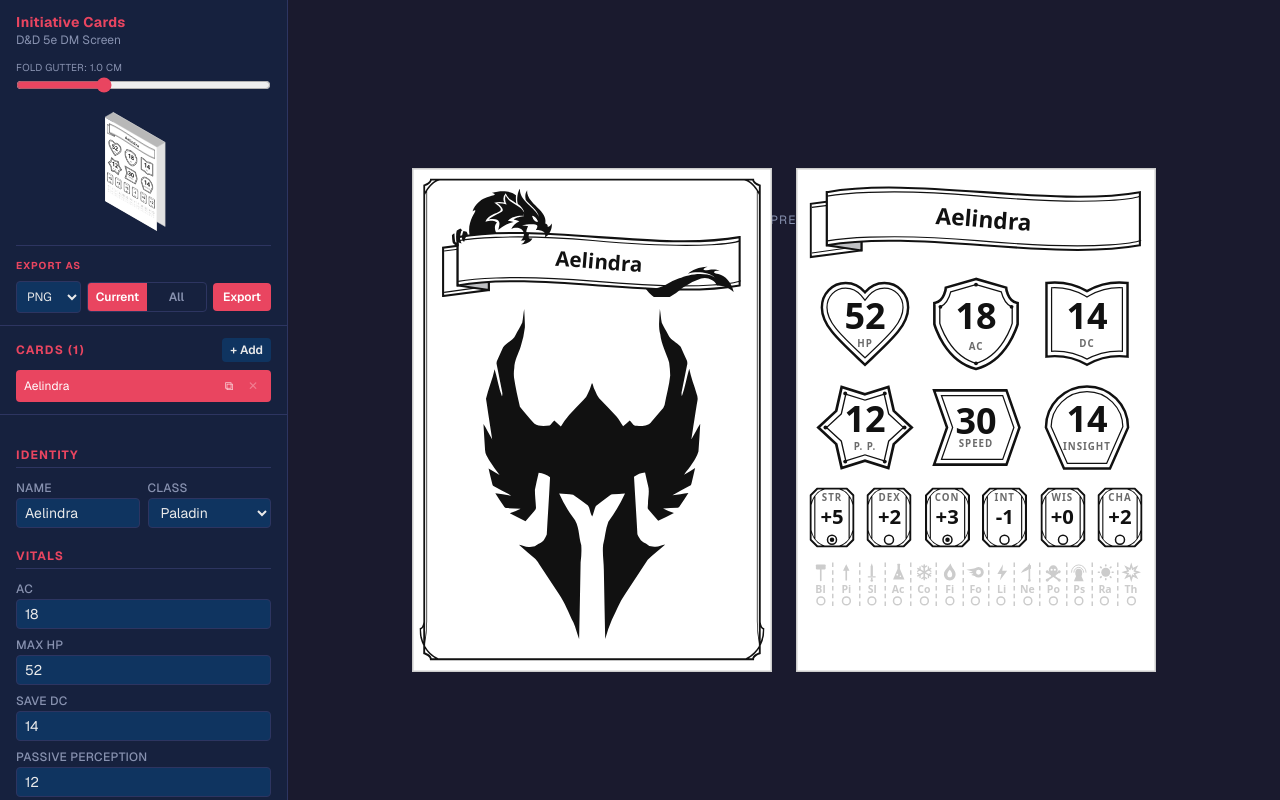
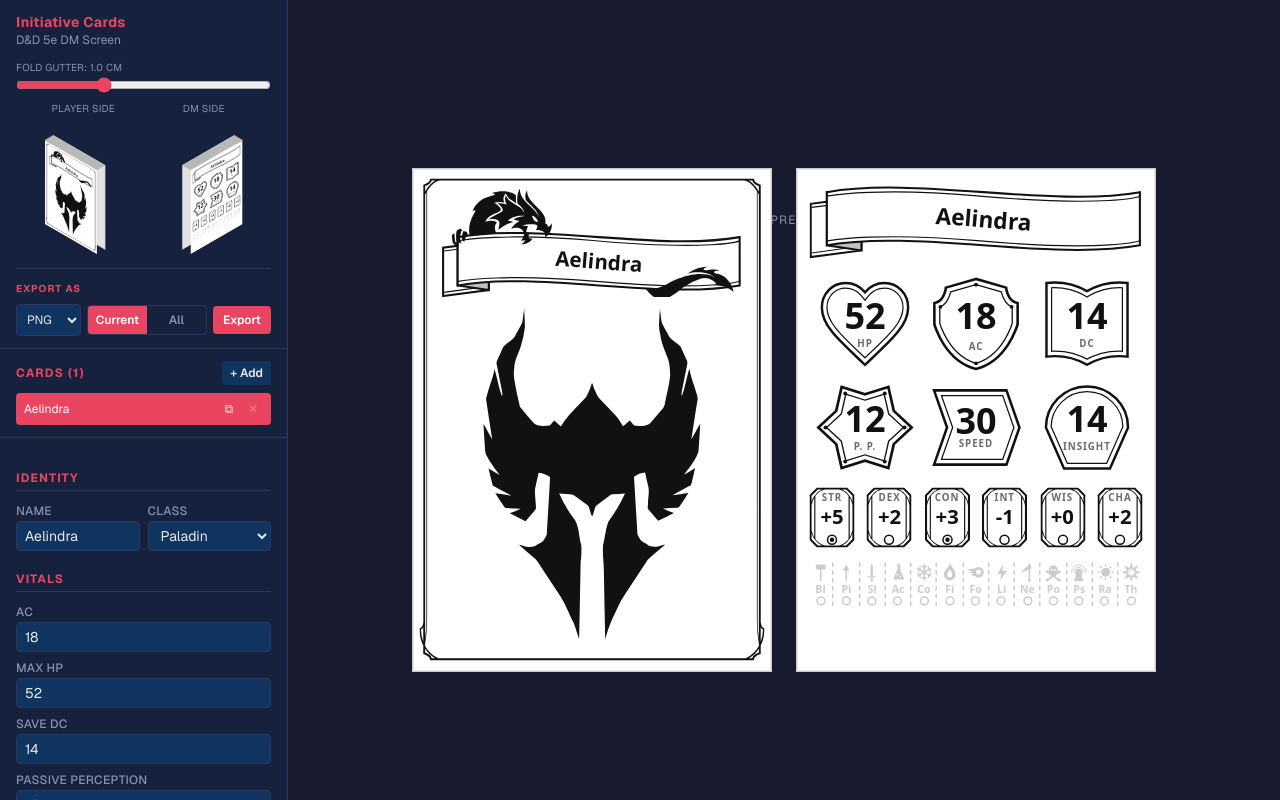
Before and after one commit to Jackclarke95/initiative-card-generator, a Next.js app: page / in a window 1280 px wide. Built offline with nearby package versions, Linux system fonts and the light colour scheme.

Commit message:
Add player-side preview in isometric

```diff
--- a/app/page.tsx
+++ b/app/page.tsx
@@ -93,7 +93,10 @@ export default function Home() {
   );
 
   function setMargin(side: MarginSide, value: number) {
-    setPdfSettings((prev) => ({ ...prev, margins: { ...prev.margins, [side]: value } }));
+    setPdfSettings((prev) => ({
+      ...prev,
+      margins: { ...prev.margins, [side]: value },
+    }));
   }
 
   // PDF always covers the whole deck, so picking it forces (and locks)
@@ -108,22 +111,38 @@ export default function Home() {
     setExporting(true);
     try {
       if (exportChoice === "pdf") {
-        await exportAllCardsAsPdf(cards, pdfSettings.paper, pdfSettings.margins, gutterCm);
+        await exportAllCardsAsPdf(
+          cards,
+          pdfSettings.paper,
+          pdfSettings.margins,
+          gutterCm,
+        );
       } else if (exportScope === "all") {
         await exportAllCards(cards, exportChoice);
       } else {
         const node = document.querySelector<HTMLElement>(
           `[data-card-id="${activeId}"]`,
         );
-        if (node) await exportCard(node, exportChoice, activeCard.characterName);
+        if (node)
+          await exportCard(node, exportChoice, activeCard.characterName);
       }
     } catch (err) {
       console.error(`Failed to export ${exportChoice}`, err);
-      alert(`Failed to export ${exportChoice.toUpperCase()}. See console for details.`);
+      alert(
+        `Failed to export ${exportChoice.toUpperCase()}. See console for details.`,
+      );
     } finally {
       setExporting(false);
     }
-  }, [cards, activeId, activeCard, exportScope, exportChoice, pdfSettings, gutterCm]);
+  }, [
+    cards,
+    activeId,
+    activeCard,
+    exportScope,
+    exportChoice,
+    pdfSettings,
+    gutterCm,
+  ]);
 
   return (
     <div
@@ -152,7 +171,10 @@ export default function Home() {
           </div>
 
           <label className="flex flex-col gap-0.5">
-            <span className="text-[10px] uppercase tracking-wide" style={{ color: "var(--text-muted)" }}>
+            <span
+              className="text-[10px] uppercase tracking-wide"
+              style={{ color: "var(--text-muted)" }}
+            >
               Fold gutter: {gutterCm.toFixed(1)} cm
             </span>
             <input
@@ -165,12 +187,36 @@ export default function Home() {
               className="w-full accent-[var(--accent)]"
             />
           </label>
-          <div className="flex justify-center mt-2">
-            <FoldedCardPreview
-              card={activeCard}
-              gutterHeightCm={gutterCm}
-              maxGutterHeightCm={GUTTER_MAX_CM}
-            />
+          <div className="flex justify-center items-start gap-10 mt-2">
+            <div className="flex flex-col items-center gap-2">
+              <span
+                className="text-[10px] uppercase tracking-wide"
+                style={{ color: "var(--text-muted)" }}
+              >
+                Player side
+              </span>
+              <FoldedCardPreview
+                card={activeCard}
+                gutterHeightCm={gutterCm}
+                maxGutterHeightCm={GUTTER_MAX_CM}
+                face="player"
+              />
+            </div>
+            <div className="flex flex-col items-center gap-2">
+              <span
+                className="text-[10px] uppercase tracking-wide"
+                style={{ color: "var(--text-muted)" }}
+              >
+                DM side
+              </span>
+              <FoldedCardPreview
+                card={activeCard}
+                gutterHeightCm={gutterCm}
+                maxGutterHeightCm={GUTTER_MAX_CM}
+                face="dm"
+                mirrored
+              />
+            </div>
           </div>
 
           <div
@@ -186,9 +232,14 @@ export default function Home() {
             <div className="flex items-center gap-1.5">
               <select
                 value={exportChoice}
-                onChange={(e) => handleFormatChange(e.target.value as ExportChoice)}
+                onChange={(e) =>
+                  handleFormatChange(e.target.value as ExportChoice)
+                }
                 className="bg-[var(--surface-raised)] border rounded px-1.5 py-1.5 text-xs uppercase"
-                style={{ borderColor: "var(--border)", color: "var(--text-primary)" }}
+                style={{
+                  borderColor: "var(--border)",
+                  color: "var(--text-primary)",
+                }}
               >
                 <option value="svg">SVG</option>
                 <option value="png">PNG</option>
@@ -200,7 +251,8 @@ export default function Home() {
                 style={{ borderColor: "var(--border)" }}
               >
                 {(["current", "all"] as const).map((scope) => {
-                  const disabled = scope === "current" && exportChoice === "pdf";
+                  const disabled =
+                    scope === "current" && exportChoice === "pdf";
                   return (
                     <button
                       key={scope}
@@ -208,8 +260,12 @@ export default function Home() {
                       disabled={disabled}
                       className="flex-1 py-1.5 text-xs font-semibold transition-colors disabled:opacity-30 disabled:cursor-not-allowed"
                       style={{
-                        background: exportScope === scope ? "var(--accent)" : "transparent",
-                        color: exportScope === scope ? "#fff" : "var(--text-muted)",
+                        background:
+                          exportScope === scope
+                            ? "var(--accent)"
+                            : "transparent",
+                        color:
+                          exportScope === scope ? "#fff" : "var(--text-muted)",
                       }}
                     >
                       {scope === "current" ? "Current" : "All"}
@@ -230,16 +286,25 @@ export default function Home() {
             {exportChoice === "pdf" && (
               <div className="grid grid-cols-2 gap-2 mt-1">
                 <label className="flex flex-col gap-0.5 col-span-2">
-                  <span className="text-[10px] uppercase tracking-wide" style={{ color: "var(--text-muted)" }}>
+                  <span
+                    className="text-[10px] uppercase tracking-wide"
+                    style={{ color: "var(--text-muted)" }}
+                  >
                     Paper (portrait — card orientation auto-fits)
                   </span>
                   <select
                     value={pdfSettings.paper}
                     onChange={(e) =>
-                      setPdfSettings((prev) => ({ ...prev, paper: e.target.value as PaperPreset }))
+                      setPdfSettings((prev) => ({
+                        ...prev,
+                        paper: e.target.value as PaperPreset,
+                      }))
                     }
                     className="bg-[var(--surface-raised)] border rounded px-1.5 py-1 text-xs"
-                    style={{ borderColor: "var(--border)", color: "var(--text-primary)" }}
+                    style={{
+                      borderColor: "var(--border)",
+                      color: "var(--text-primary)",
+                    }}
                   >
                     {(Object.keys(PAPER_LABELS) as PaperPreset[]).map((p) => (
                       <option key={p} value={p}>
@@ -250,7 +315,10 @@ export default function Home() {
                 </label>
                 {MARGIN_SIDES.map(({ side, label }) => (
                   <label key={side} className="flex flex-col gap-0.5">
-                    <span className="text-[10px] uppercase tracking-wide" style={{ color: "var(--text-muted)" }}>
+                    <span
+                      className="text-[10px] uppercase tracking-wide"
+                      style={{ color: "var(--text-muted)" }}
+                    >
                       {label} margin (cm)
                     </span>
                     <input
@@ -259,9 +327,14 @@ export default function Home() {
                       max={5}
                       step={0.1}
                       value={pdfSettings.margins[side]}
-                      onChange={(e) => setMargin(side, parseFloat(e.target.value) || 0)}
+                      onChange={(e) =>
+                        setMargin(side, parseFloat(e.target.value) || 0)
+                      }
                       className="bg-[var(--surface-raised)] border rounded px-1.5 py-1 text-xs"
-                      style={{ borderColor: "var(--border)", color: "var(--text-primary)" }}
+                      style={{
+                        borderColor: "var(--border)",
+                        color: "var(--text-primary)",
+                      }}
                     />
                   </label>
                 ))}
--- a/components/FoldedCardPreview.tsx
+++ b/components/FoldedCardPreview.tsx
@@ -1,6 +1,6 @@
 "use client";
 
-import { DmFace, FACE_W, FACE_H } from "@/components/CardFaces";
+import { DmFace, PlayerFace, FACE_W, FACE_H } from "@/components/CardFaces";
 import type { CardData } from "@/types/card";
 
 interface FoldedCardPreviewProps {
@@ -11,6 +11,12 @@ interface FoldedCardPreviewProps {
    *  changes how "open" the book looks without the surrounding form
    *  growing or shrinking. */
   maxGutterHeightCm: number;
+  /** Which face sits on the visible front panel. */
+  face?: "dm" | "player";
+  /** Mirrors the whole wedge left-right, so the front panel faces
+   *  right instead of left — the face content is counter-mirrored so
+   *  it still reads normally, only the fold's direction flips. */
+  mirrored?: boolean;
 }
 
 const SCALE = 0.25;
@@ -58,6 +64,8 @@ export default function FoldedCardPreview({
   card,
   gutterHeightCm,
   maxGutterHeightCm,
+  face = "dm",
+  mirrored = false,
 }: FoldedCardPreviewProps) {
   // Physically the fold sits at the gutter's midline, leaving half its
   // height as the visible ridge — but at this scale that read as too
@@ -102,7 +110,21 @@ export default function FoldedCardPreview({
   const c = (p01.x - p00.x) / FACE_H;
   const d = (p01.y - p00.y) / FACE_H;
 
+  const FaceComponent =
+    face === "player" ? (
+      <PlayerFace card={card} rotated={false} />
+    ) : (
+      <DmFace card={card} />
+    );
+
   return (
+    <div
+      style={{
+        display: "inline-block",
+        lineHeight: 0,
+        transform: mirrored ? "scaleX(-1)" : undefined,
+      }}
+    >
       <svg width={viewW} height={viewH} viewBox={`0 0 ${viewW} ${viewH}`}>
         {/* Back panel — the other half of the fold, drawn first so the
             front panel and ridge sit visually in front of it. */}
@@ -121,7 +143,10 @@ export default function FoldedCardPreview({
             strokeWidth={0.5}
           />
         )}
-      {/* Front panel — the real DM face, sheared onto the quad above */}
+        {/* Front panel — the real face, sheared onto the quad above.
+            When the wedge itself is mirrored, this inner div carries an
+            opposite mirror so the artwork still reads normally — only
+            the fold's direction flips. */}
         <foreignObject
           x={0}
           y={0}
@@ -129,8 +154,17 @@ export default function FoldedCardPreview({
           height={FACE_H}
           transform={`matrix(${a} ${b} ${c} ${d} ${p00.x} ${p00.y})`}
         >
-        <DmFace card={card} />
+          <div
+            style={{
+              width: FACE_W,
+              height: FACE_H,
+              transform: mirrored ? "scaleX(-1)" : undefined,
+            }}
+          >
+            {FaceComponent}
+          </div>
         </foreignObject>
       </svg>
+    </div>
   );
 }
```
Lines whose indentation alone changed are shown as unchanged.
